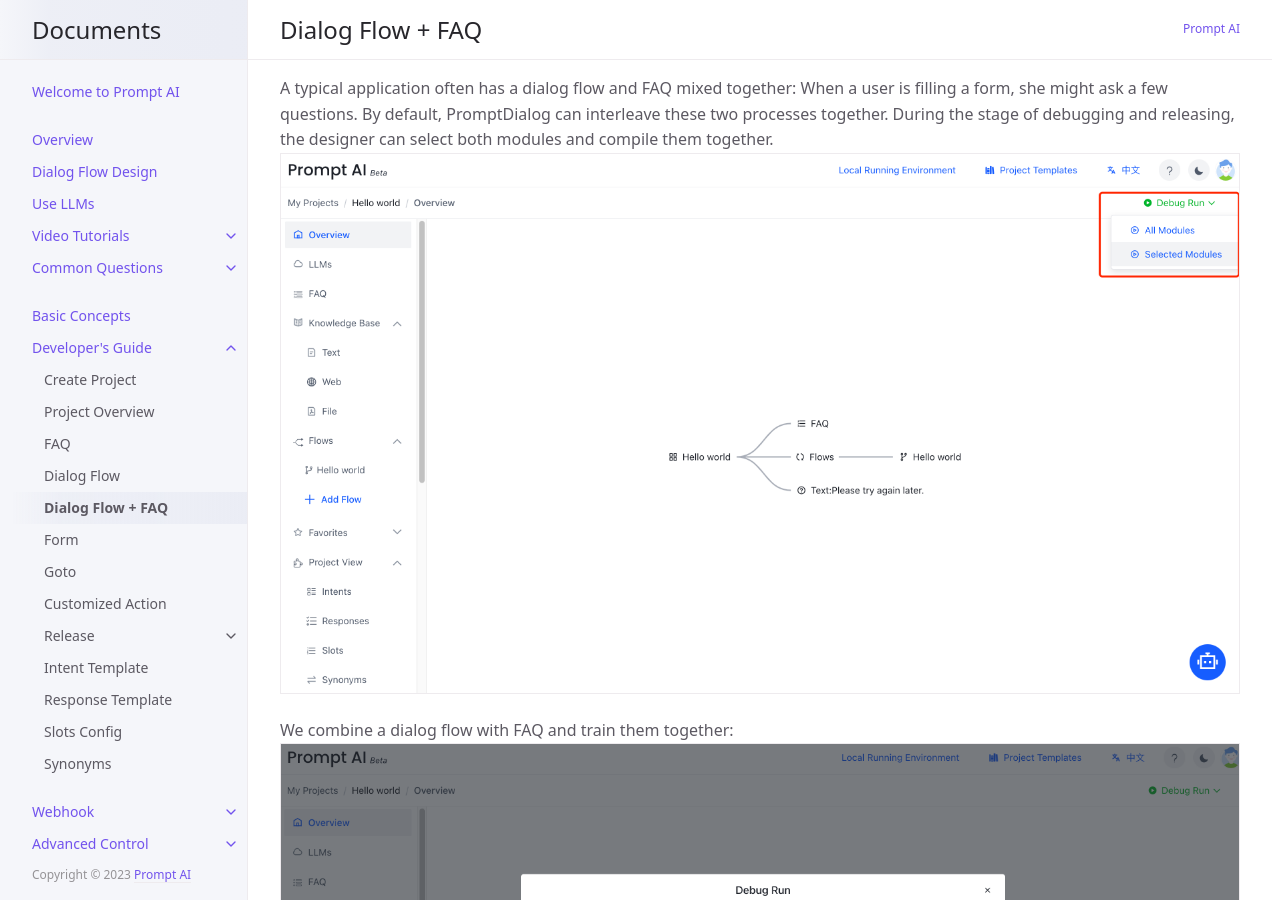
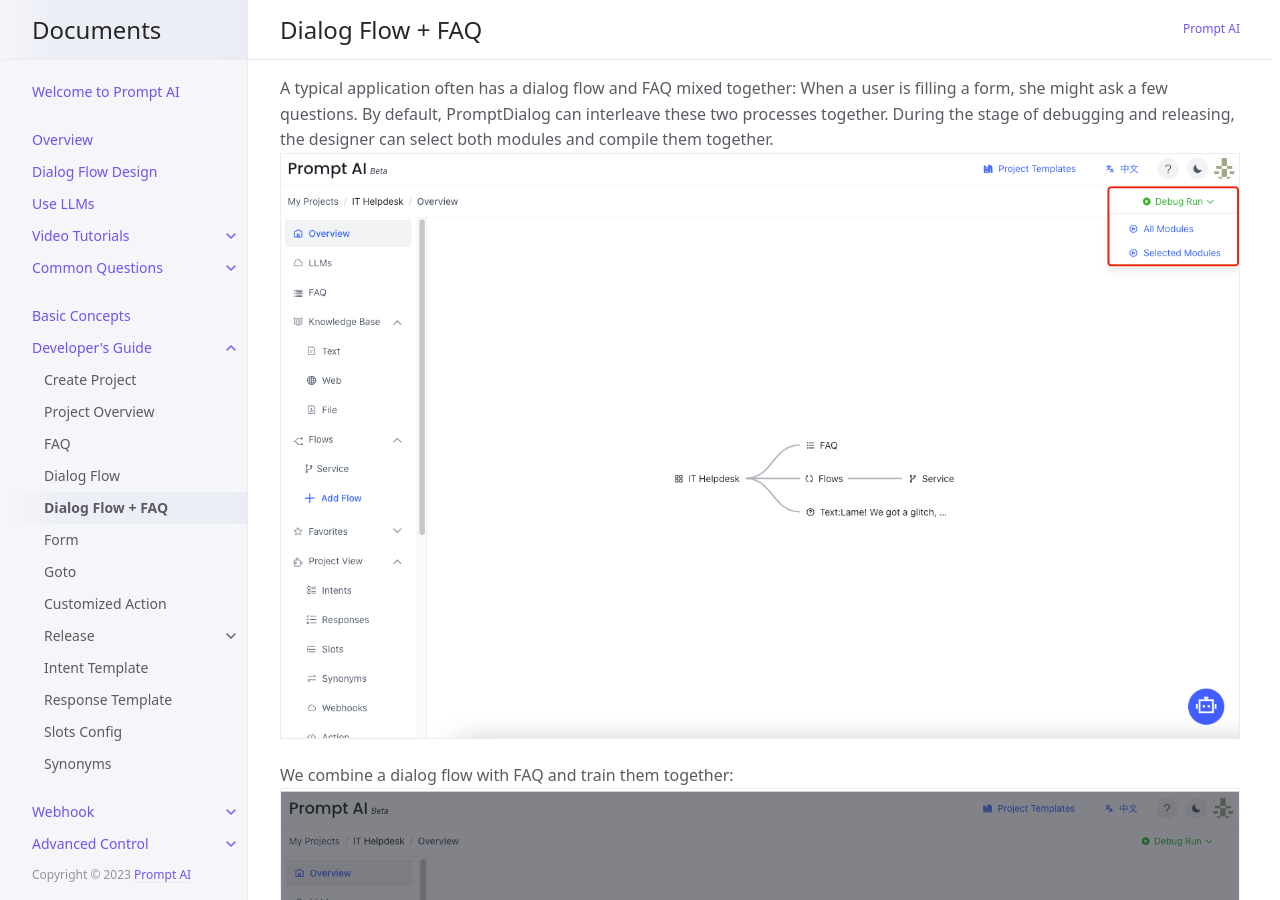
Before and after one commit to ws-cd/ws-cd.github.io, a Jekyll site: the page built from docs/tutorial/flow_and_faq.md, in a window 1280 px wide and 900 px high. Built offline with Jekyll 4.4.1, drawn with Linux system fonts in a browser that asks for light colours.

Commit message:
1、update flow and faq

```diff
--- a/docs/tutorial/flow_and_faq.md
+++ b/docs/tutorial/flow_and_faq.md
@@ -5,10 +5,10 @@ parent: Developer's Guide
 nav_order: 5
 ---
 A typical application often has a dialog flow and FAQ mixed together: When a user is filling a form, she might ask a few questions.  By default, PromptDialog can interleave these two processes together.  During the stage of debugging and releasing, the designer can select both modules and compile them together.
-![flow_and_faq0.png](/assets/images/flow_and_faq0.png)
+![flow-faq-01.png](/assets/images/tutorial/flow/flow-faq-01.png)
 
 We combine a dialog flow with FAQ and train them together:
-![flow_and_faq1.png](/assets/images/flow_and_faq1.png)
+![flow-faq-02.png](/assets/images/tutorial/flow/flow-faq-02.png)
 
 When the bot runs,  it follows the dialog flow.  Meanwhile, it can answer questions in FAQ.
-![flow_and_faq2.png](/assets/images/flow_and_faq2.png)
+![flow-faq-03.png](/assets/images/tutorial/flow/flow-faq-03.png)
```
Also changed, not shown: assets/images/tutorial/flow/flow-faq-01.png (added), assets/images/tutorial/flow/flow-faq-02.png (added), assets/images/tutorial/flow/flow-faq-03.png (added).
